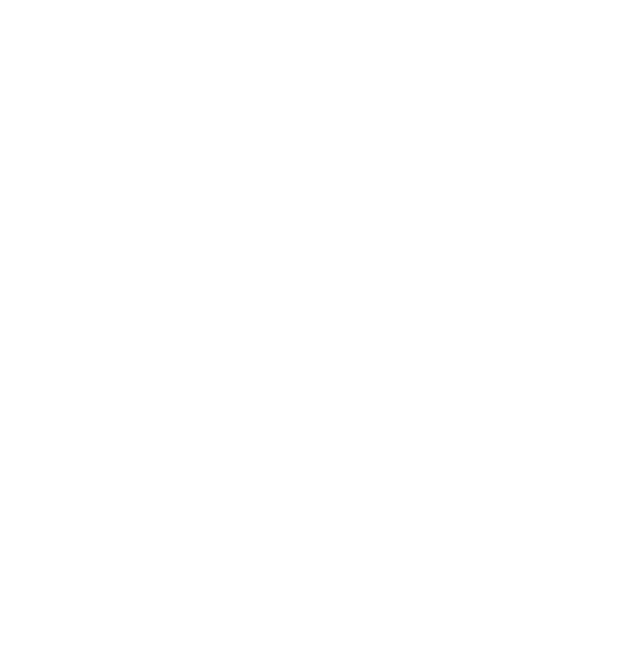
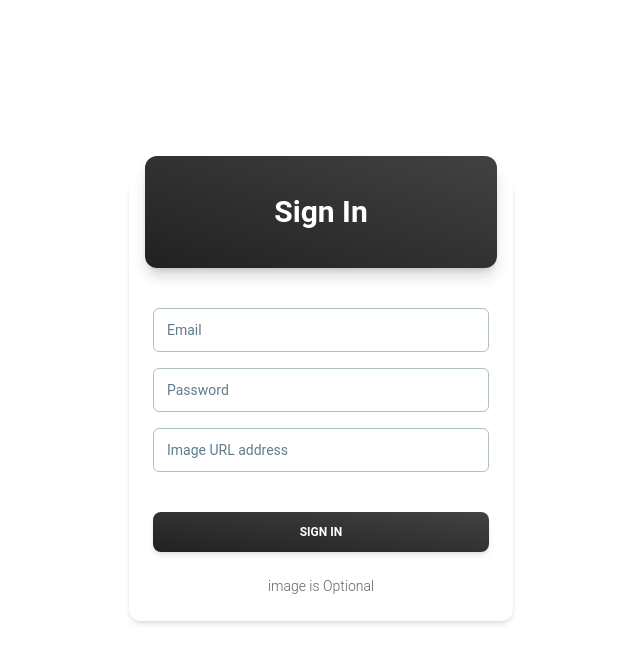
Before and after one commit to Ebbbbby/Clothier, a React (Create React App) app: page /login in a window 1280 px wide. Before the commit this address had no page. Shown: the top 662 px of the page, without its empty margins (319-959 px from the left). Built offline with nearby package versions, Linux system fonts and the light colour scheme.

Commit message:
Login Component

```diff
--- a/src/App.js
+++ b/src/App.js
@@ -4,20 +4,16 @@
 import { BrowserRouter,Routes,Route } from 'react-router-dom';
 import FilteredProducts from './Components/FilteredProducts/FilteredProducts'
 import SingleProduct from './Components/FilteredProducts/SingleProduct';
+import Login from './Components/Login/Login';
 function App() {
-//  const cart = useSelector((state)=> console.log(state.cart.cart));
-//   const totalAmount = useSelector((state) => state.cart.totalAmount);
-//   const totalPrice = useSelector((state) => state.cart.totalPrice);
 
-//   console.log(totalAmount, "total Amount")
-
-//   console.log(totalPrice, "total Price")
 
   return (
     <div className="App">
       <BrowserRouter>
         <Routes>
           <Route path="/" element={<Main/>}></Route>
+          <Route path='/login' element = {<Login/>}></Route>
           <Route path = "/filteredProducts/:type" element={<FilteredProducts/>}></Route>
           <Route path="/singleProd/:type/:id" element={<SingleProduct />}></Route>
         </Routes>
--- /dev/null
+++ b/src/Components/Login/Login.js
@@ -0,0 +1,76 @@
+import React, { useState } from "react";
+import {
+  Card,
+  CardHeader,
+  CardBody,
+  CardFooter,
+  Typography,
+  Input,
+  Button,
+} from "@material-tailwind/react";
+
+const Login = () => {
+  const initialState = {
+    name: "",
+    password: "",
+    image: "",
+  };
+  const [values, setValue] = useState(initialState);
+  const onChangeHandler = (e) => {
+    const [name, value] = e.target;
+    e.preventDefault();
+    setValue({ ...values, [name]: value });
+  };
+  return (
+    <div className="grid grid-cols-1 items-center justify-items-center h-screen">
+      <Card className="w-96">
+        <CardHeader
+          variant="gradient"
+          color="gray"
+          className="mb-4 grid h-28 place-items-center"
+        >
+          <Typography variant="h3" color="white">
+            Sign In
+          </Typography>
+        </CardHeader>
+        <CardBody className="flex flex-col gap-4">
+          <Input
+            label="Email"
+            size="lg"
+            type="text"
+            name="name"
+            value={values.name}
+            onChange={onChangeHandler}
+          />
+          <Input
+            label="Password"
+            size="lg"
+            type="password"
+            name="password"
+            value={values.password}
+            onChange={onChangeHandler}
+          />
+          <Input
+            label="Image URL address"
+            size="lg"
+            type="text"
+            name="image"
+            value={values.image}
+            onChange={onChangeHandler}
+          />
+          <div className="-ml-2.5"></div>
+        </CardBody>
+        <CardFooter className="pt-0">
+          <Button variant="gradient" fullWidth>
+            Sign In
+          </Button>
+          <Typography variant="small" className="mt-6 flex justify-center">
+            image is Optional
+          </Typography>
+        </CardFooter>
+      </Card>
+    </div>
+  );
+};
+
+export default Login;
--- /dev/null
+++ b/src/features/slices/authSlice.js
@@ -0,0 +1,25 @@
+import { createSlice } from "@reduxjs/toolkit";
+
+
+export const authSlice = createSlice({
+ name:'auth',
+ initialState:{
+    user:{
+        name:'',
+        password:'',
+        image:'',
+        authUser:false,
+    },
+ },
+ reducers:{
+    login(state, action){
+
+    },
+    logout(state){},
+
+
+
+ }
+})
+export const {login, logout} = authSlice.actions;
+export default authSlice.reducer;
--- a/src/index.js
+++ b/src/index.js
@@ -15,7 +15,3 @@
     </Provider>
   </React.StrictMode>
 );
-
-// If you want to start measuring performance in your app, pass a function
-// to log results (for example: reportWebVitals(console.log))
-// or send to an analytics endpoint. Learn more: https://bit.ly/CRA-vitals
```
